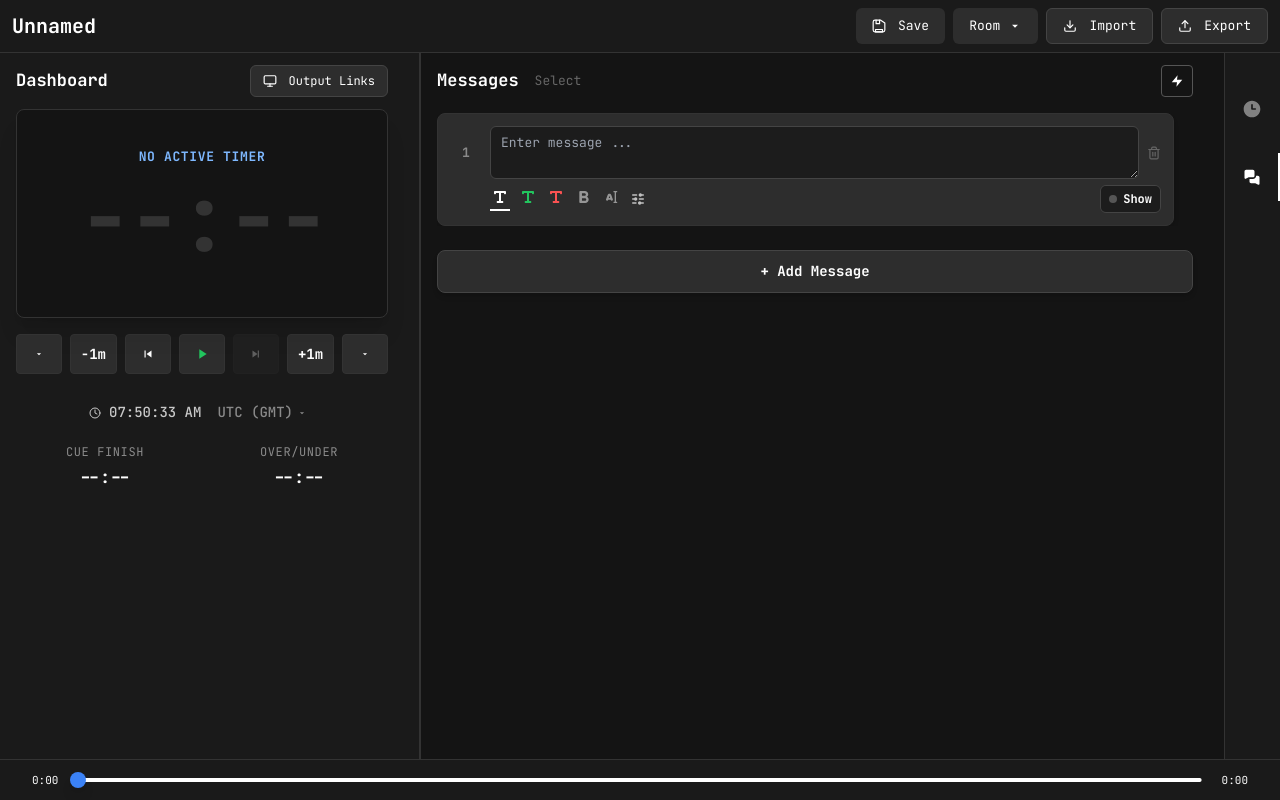
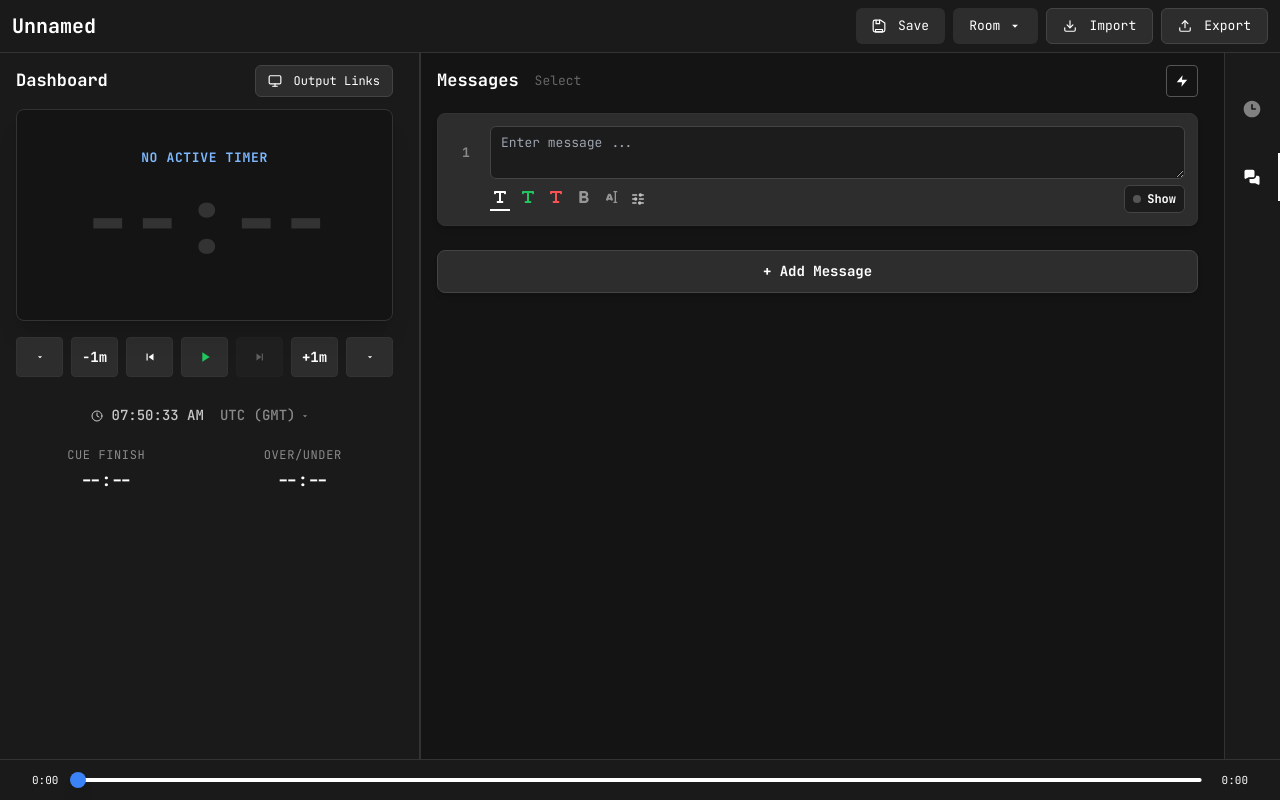
Before and after one commit to e1n7/stage-timer, a Next.js app: page / in a window 1280 px wide. Both pictures are taken after a click on the button 1252 px from the left and 177 px from the top of the page. Built offline with nearby package versions, Linux system fonts and the light colour scheme.

Commit message:
Polish message layout and slim scrollbars

```diff
--- a/src/App.tsx
+++ b/src/App.tsx
@@ -963,7 +963,7 @@ const TimerHeaderRow = ({ header, onToggle, onRename, onDelete, onAddTimer, canD
       <div className="flex items-center gap-2">
         <button type="button" onClick={onToggle} className="flex h-7 w-7 items-center justify-center rounded text-[#aaa] hover:bg-[#303030]" title={header.collapsed ? 'Expand header' : 'Collapse header'}>{header.collapsed ? '▸' : '▾'}</button>
         {editing ? (
-          <input autoFocus value={draft} onChange={(event) => setDraft(event.target.value)} onBlur={() => { onRename(draft.trim() || header.title); setEditing(false); }} onKeyDown={(event) => { if (event.key === 'Enter') { onRename(draft.trim() || header.title); setEditing(false); } if (event.key === 'Escape') setEditing(false); }} className="min-w-0 flex-1 rounded border border-[#555] bg-[#151515] px-2 py-1 text-[13px] font-bold text-white outline-none focus:border-[#4a9eff]" />
+          <input autoFocus value={draft} onChange={(event) => setDraft(event.target.value)} onBlur={() => { onRename(draft.trim() || header.title); setEditing(false); }} onKeyDown={(event) => { event.stopPropagation(); if (event.key === 'Enter') { onRename(draft.trim() || header.title); setEditing(false); } if (event.key === 'Escape') setEditing(false); }} className="min-w-0 flex-1 rounded border border-[#555] bg-[#151515] px-2 py-1 text-[13px] font-bold text-white outline-none focus:border-[#4a9eff]" />
         ) : <button type="button" onClick={() => { setDraft(header.title === 'New Section' || header.title === 'Untitled section' ? '' : header.title); setEditing(true); }} className="min-w-0 flex-1 truncate text-left text-[13px] font-bold text-white hover:text-[#9fc7ff] hover:underline hover:decoration-dashed hover:underline-offset-4" title="Edit section header">{header.title}</button>}
         <span className="text-[11px] text-[#888]">{header.timerIds.length}</span>
         <button type="button" onClick={onAddTimer} className="rounded border border-[#444] px-2 py-1 text-[11px] font-bold text-[#b8e6c2] hover:bg-[#263d2b]" title="Add a sub-timer">+ Add Row</button>
@@ -1019,6 +1019,15 @@ const MessageRow = ({
       }}
       className={`group relative w-full rounded-lg px-3 py-3 shadow-md transition-colors ${isSelected ? 'border border-[#22c55e] bg-[#245c3a]' : cardActive ? 'bg-[#b02a2a] border border-[#c43c3c]' : 'border border-[#333] bg-[#2d2d2d]'} ${isSelectMode ? 'cursor-pointer' : ''}`}
     >
+      <button
+        type="button"
+        onClick={() => onDelete(msg.id)}
+        className={`absolute bottom-3 left-3 z-10 flex h-6 w-6 items-center justify-center rounded opacity-0 transition-opacity group-hover:opacity-100 focus-visible:opacity-100 ${cardActive ? 'text-white/70 hover:bg-white/10 hover:text-white' : 'text-[#666] hover:bg-[#3a2020] hover:text-[#fa5252]'}`}
+        title="Delete message"
+        aria-label="Delete message"
+      >
+        <svg width="14" height="14" viewBox="0 0 24 24" fill="none" stroke="currentColor" strokeWidth="2" strokeLinecap="round" strokeLinejoin="round"><polyline points="3 6 5 6 21 6"/><path d="M19 6v14a2 2 0 0 1-2 2H7a2 2 0 0 1-2-2V6m3 0V4a2 2 0 0 1 2-2h4a2 2 0 0 1 2 2v2"/><line x1="10" y1="11" x2="10" y2="17"/><line x1="14" y1="11" x2="14" y2="17"/></svg>
+      </button>
       <div className="flex flex-col gap-1.5">
         <div className="flex items-center gap-2">
           {isSelectMode ? (
@@ -1044,16 +1053,6 @@ const MessageRow = ({
               textTransform: msg.uppercase ? 'uppercase' : 'none'
             }}
           />
-          <div className="flex items-center gap-1">
-            <button
-              type="button"
-              onClick={() => onDelete(msg.id)}
-              className={`flex items-center justify-center ${cardActive ? 'text-white/70 hover:text-white' : 'text-[#666] hover:text-[#fa5252]'}`}
-              title="Delete message"
-            >
-              <svg width="14" height="14" viewBox="0 0 24 24" fill="none" stroke="currentColor" strokeWidth="2" strokeLinecap="round" strokeLinejoin="round"><polyline points="3 6 5 6 21 6"/><path d="M19 6v14a2 2 0 0 1-2 2H7a2 2 0 0 1-2-2V6m3 0V4a2 2 0 0 1 2-2h4a2 2 0 0 1 2 2v2"/><line x1="10" y1="11" x2="10" y2="17"/><line x1="14" y1="11" x2="14" y2="17"/></svg>
-            </button>
-          </div>
         </div>
         <div className="ml-10 flex flex-wrap items-center justify-between gap-x-2 gap-y-1.5">
           <div className="flex flex-wrap items-center gap-2">
@@ -3522,7 +3521,7 @@ function App() {
           )}{isMessageSelectMode ? <div className="flex items-center gap-2"><button type="button" disabled={selectedMessageIds.length === 0} onClick={() => selectedMessageIds.forEach(id => duplicateMessage(id))} title="Duplicate selected messages" className="flex h-8 w-8 items-center justify-center rounded-lg border border-[#444] bg-[#2d2d2d] text-white hover:bg-[#383838] disabled:cursor-not-allowed disabled:opacity-40"><IconDuplicate size={15} /></button><button type="button" disabled={selectedMessageIds.length === 0} onClick={() => { selectedMessageIds.forEach(id => deleteMessage(id)); setSelectedMessageIds([]); }} title="Delete selected messages" className="flex h-8 w-8 items-center justify-center rounded-lg border border-[#444] bg-[#2d2d2d] text-[#ff8b8b] hover:bg-[#3a2020] disabled:cursor-not-allowed disabled:opacity-40"><IconTrash size={15} /></button></div> : <button type="button" onClick={() => { if (messageShownId) { flashMessage(messageShownId); } }} className={`flex h-8 w-8 items-center justify-center rounded border border-[#555] bg-transparent hover:bg-[#333] ${isMessageFlashing && isMessageFlash ? 'text-[#ffd43b]' : 'text-white'}`} title="Flash the currently shown message on Output"><IconFlash size={14} /></button>}</div>
           <DndContext sensors={sensors} collisionDetection={closestCenter} onDragEnd={handleMessageDragEnd} modifiers={[restrictToVerticalAxis]}>
             <SortableContext items={messages.map(m => m.id)} strategy={verticalListSortingStrategy}>
-              <div className="space-y-2 overflow-y-auto custom-scrollbar pr-1">
+              <div className="w-full space-y-2">
                 {messages.map((msg, idx) => (
                   <MessageRow
                     key={msg.id}
--- a/src/style.css
+++ b/src/style.css
@@ -41,6 +41,26 @@
 
 .custom-scrollbar {
   scrollbar-gutter: stable;
+  scrollbar-width: thin;
+  scrollbar-color: #555 transparent;
+}
+
+.custom-scrollbar::-webkit-scrollbar {
+  width: 6px;
+  height: 6px;
+}
+
+.custom-scrollbar::-webkit-scrollbar-track {
+  background: transparent;
+}
+
+.custom-scrollbar::-webkit-scrollbar-thumb {
+  border-radius: 999px;
+  background: #555;
+}
+
+.custom-scrollbar::-webkit-scrollbar-thumb:hover {
+  background: #777;
 }
 
 .timer-row {
```
